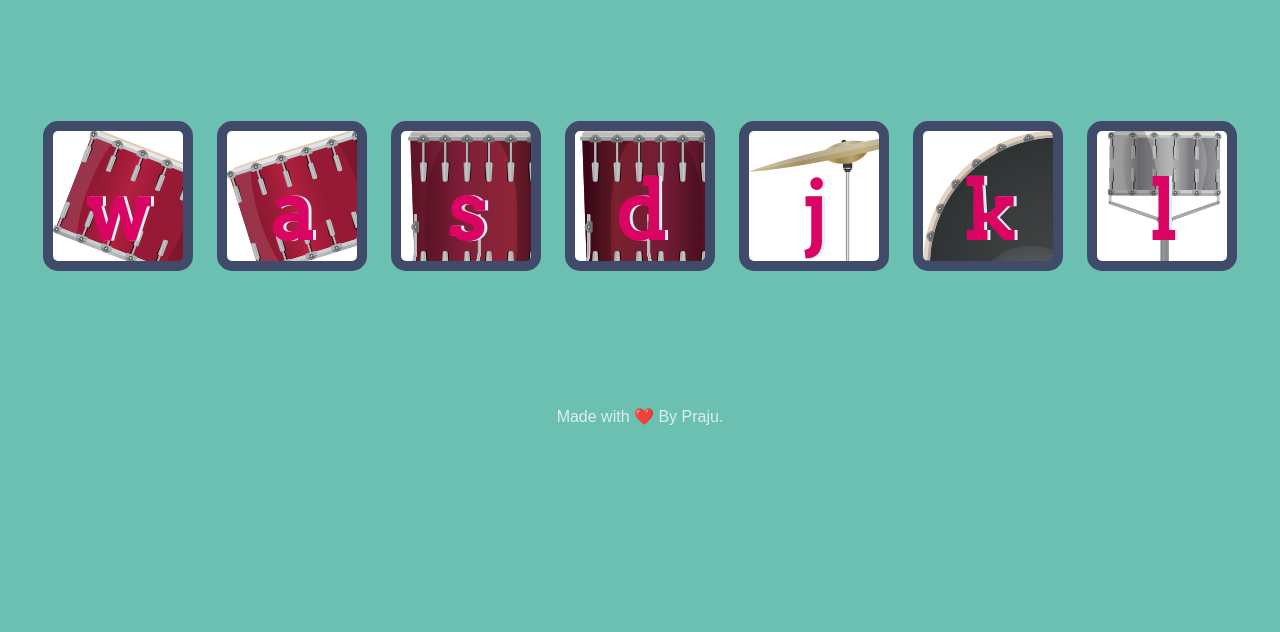
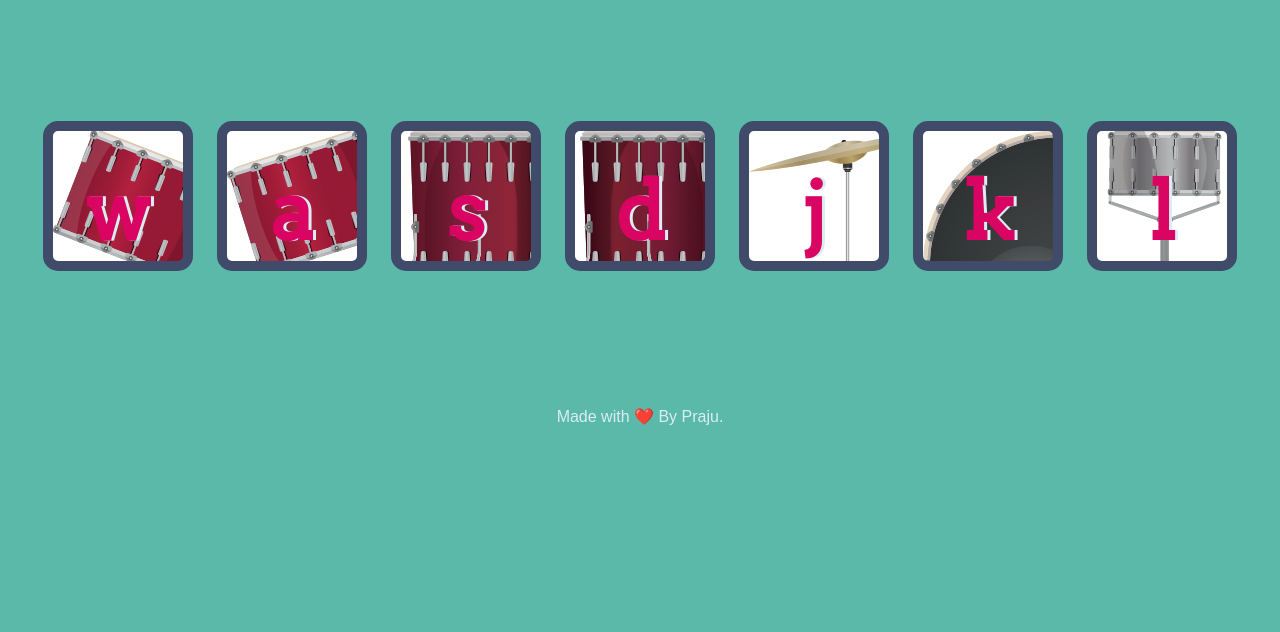
Before and after one commit to praju1321/The_Drum_Kit, a plain HTML site: page index.html in a window 1280 px wide. Shown: the part 168-800 px from the top of the page. Drawn offline with Linux system fonts and the light colour scheme.

Commit message:
Update styles.css

```diff
--- a/styles.css
+++ b/styles.css
@@ -1,6 +1,6 @@
 body {
   text-align: center;
-  background-color: #6cc0b2;
+  background-color: #5bb9a9;
 }
 
 h1 {
```
